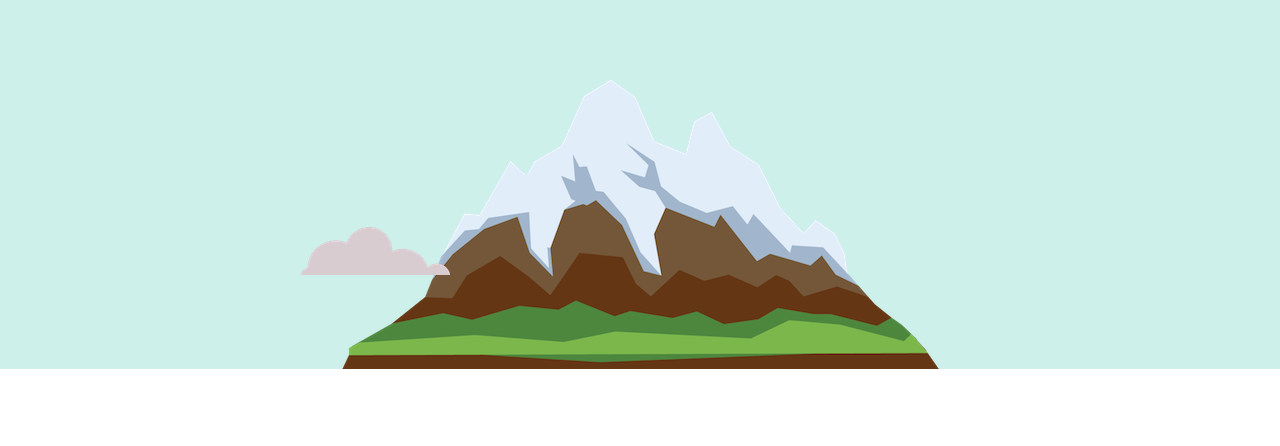
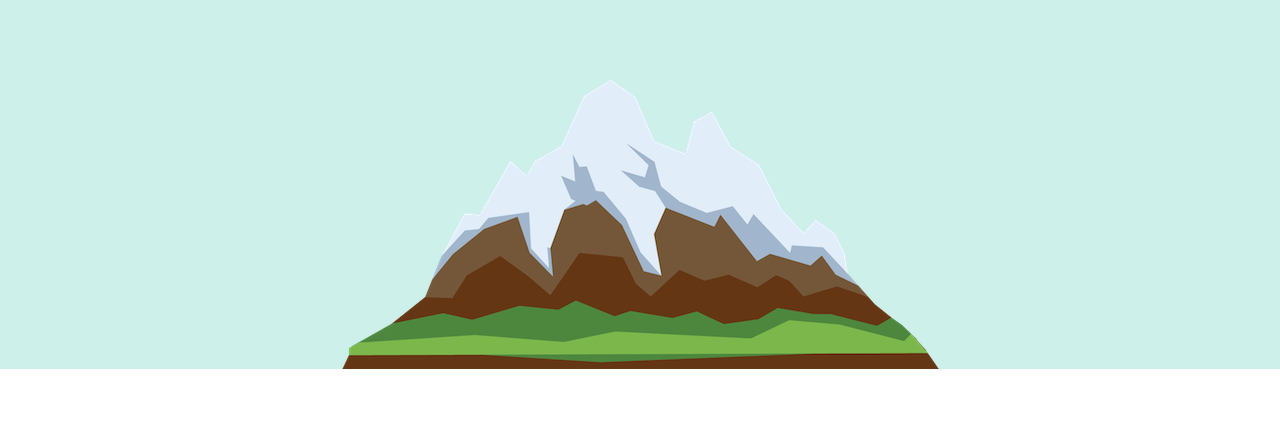
Before and after one commit to Sumit-Das-75/About-me, a plain HTML site: page index.html in a window 1280 px wide. Shown: the part 285-731 px from the top of the page. Drawn offline with nearby package versions, Linux system fonts and the light colour scheme; a web font is replaced by a local one.

Commit message:
Update index.html

```diff
--- a/index.html
+++ b/index.html
@@ -16,8 +16,7 @@
             <h1>I'mSumit</h1>
                 <h2 class="h2-pro">
                  I am a <u>pro</u>gramer!!
-                </h2>
-            <img class="Bottom_cloud" src="cloud.png" alt="">
+            </h1>
             <img class="Mountain" src="mountain.png" alt="">
         </div>
         <div class="middle-container">
```
